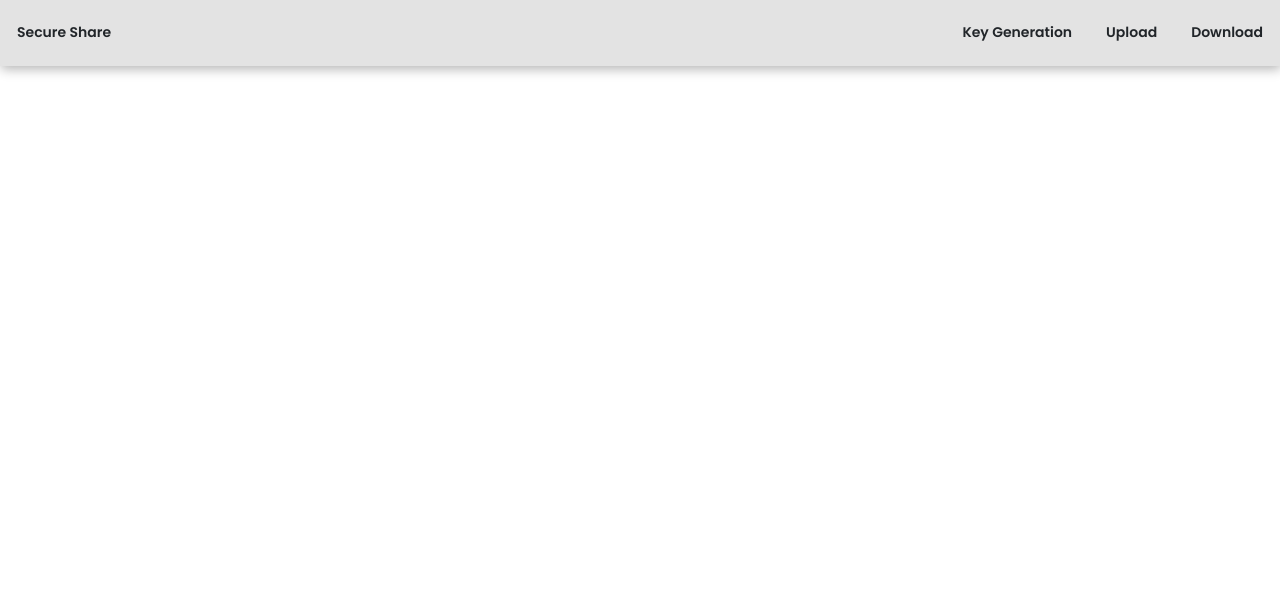
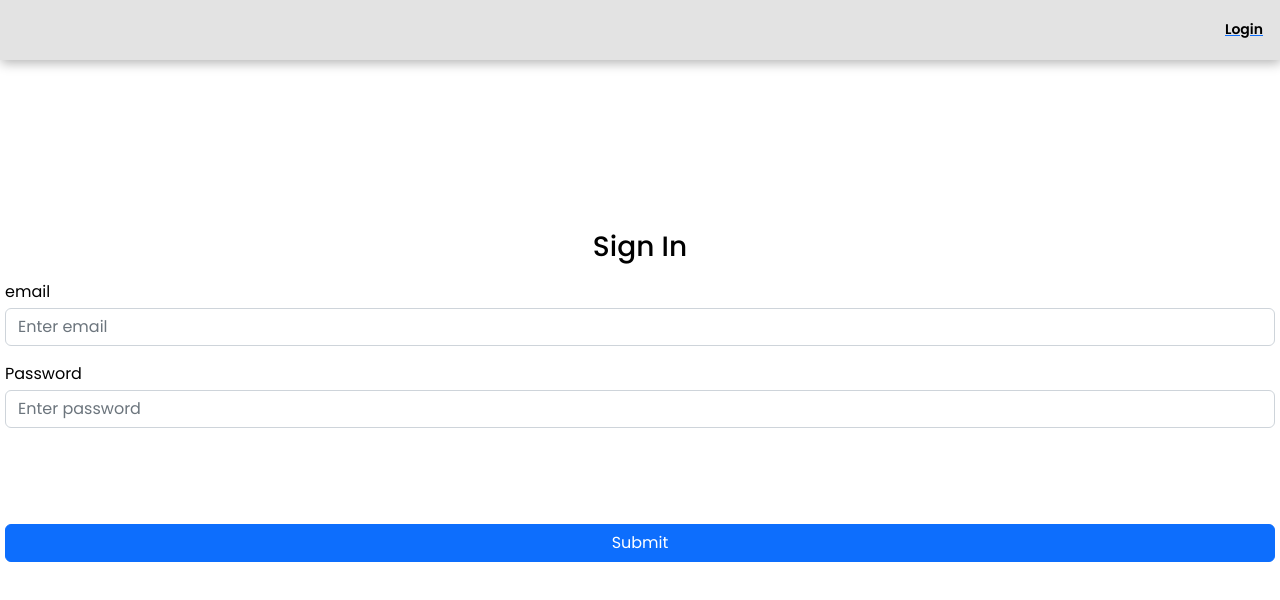
Before and after one commit to Rohith1221/btp-frontend, a React (Create React App) app: page /login in a window 1280 px wide. Shown: the top 600 px of the page. Built offline with nearby package versions, Linux system fonts and the light colour scheme.

Commit message:
testing login reg api

```diff
--- a/package.json
+++ b/package.json
@@ -6,6 +6,7 @@
     "@testing-library/jest-dom": "^5.16.5",
     "@testing-library/react": "^13.4.0",
     "@testing-library/user-event": "^13.5.0",
+    "axios": "^1.3.4",
     "bootstrap": "^5.2.3",
     "react": "^18.2.0",
     "react-bootstrap": "^2.7.2",
--- a/src/App.js
+++ b/src/App.js
@@ -5,7 +5,10 @@ import KeyGen from "./components/KeyGeneration/KeyGen";
 import Upload from "./components/Upload/Upload";
 import { Download } from "./components/Download/Download";
 import All from "./components/All/All";
-import ReactDOM from 'react-dom';
+import ReactDOM from "react-dom";
+import { Login } from "./components/Login/Login";
+import { Home } from "./components/Home/Home";
+import { Logout } from "./components/Logout/Logout";
 
 function App() {
   return (
@@ -13,6 +16,9 @@ function App() {
       <Router>
         <Navbar />
         <Routes>
+          <Route path="/" exact element={<Home />} />
+          <Route path="/login" exact element={<Login />} />
+          <Route path="/logout" exact element={<Logout />} />
           <Route path="/all" exact element={<All />} />
           <Route path="/keygen" exact element={<KeyGen />} />
           <Route path="/upload" exact element={<Upload />} />
--- /dev/null
+++ b/src/components/Home/Home.jsx
@@ -0,0 +1,41 @@
+import { useEffect, useState } from "react";
+import axios from "axios";
+import { Navigate } from "react-router-dom";
+
+export const Home = () => {
+  const [message, setMessage] = useState("");
+
+  useEffect(() => {
+    if (localStorage.getItem("access_token") === null) {
+      window.location.href = "/login";
+    } else {
+      (async () => {
+        let data;
+        try {
+          data = await axios.get(
+            "https://dfssuiab-backend-production.up.railway.app/app/key-generation/",
+            {
+              headers: {
+                "Content-Type": "application/json",
+              },
+            },
+            (req, res) => {
+              console.log(req.headers.authorization); // log the Authorization header
+            }
+          );
+          console.log(data);
+
+          setMessage(data.message);
+        } catch (e) {
+          console.log("not auth");
+        }
+      })();
+    }
+  }, []);
+
+  return (
+    <div className="form-signin mt-5 text-center">
+      <h3>Hi {message}</h3>
+    </div>
+  );
+};
--- /dev/null
+++ b/src/components/Login/Login.jsx
@@ -0,0 +1,78 @@
+import axios from "axios";
+import { Navigate } from "react-router-dom";
+import { useState } from "react";
+
+export const Login = () => {
+  const [email, setemail] = useState("");
+  const [password, setPassword] = useState("");
+
+  const submit = async (e) => {
+    e.preventDefault();
+
+    const user = {
+      email: email,
+      password: password,
+    };
+    let data;
+    try {
+      data = await axios.post(
+        "https://dfssuiab-backend-production.up.railway.app/app/registration/",
+        user,
+        {
+          headers: {
+            "Content-Type": "application/json",
+          },
+        },
+        { withCredentials: true }
+      );
+    } catch (err) {
+      console.log("ERROR: ", err);
+    }
+    let token = data.data.data.access_token;
+    console.log(`Bearer ${token}`);
+    console.log("token is :", data.data.data.access_token);
+    localStorage.clear();
+    localStorage.setItem("access_token", token);
+    axios.defaults.headers.common["Authorization"] = `Bearer ${token}`;
+    window.location.href = "/";
+  };
+
+  return (
+    <div className="Auth-form-container">
+      <form className="Auth-form" onSubmit={submit}>
+        <div className="Auth-form-content">
+          <h3 className="Auth-form-title">Sign In</h3>
+          <div className="form-group mt-3">
+            <label>email</label>
+            <input
+              className="form-control mt-1"
+              placeholder="Enter email"
+              name="email"
+              type="text"
+              value={email}
+              required
+              onChange={(e) => setemail(e.target.value)}
+            />
+          </div>
+          <div className="form-group mt-3">
+            <label>Password</label>
+            <input
+              name="password"
+              type="password"
+              className="form-control mt-1"
+              placeholder="Enter password"
+              value={password}
+              required
+              onChange={(e) => setPassword(e.target.value)}
+            />
+          </div>
+          <div className="d-grid gap-2 mt-3">
+            <button type="submit" className="btn btn-primary">
+              Submit
+            </button>
+          </div>
+        </div>
+      </form>
+    </div>
+  );
+};
--- /dev/null
+++ b/src/components/Logout/Logout.jsx
@@ -0,0 +1,39 @@
+import { useEffect, useState } from "react";
+import axios from "axios";
+
+export const Logout = () => {
+  useEffect(() => {
+    (async () => {
+      try {
+        const { data } = await axios.post(
+          "https://dfssuiab-backend-production.up.railway.app/app/logout/",
+          {
+            refresh_token: localStorage.getItem("refresh_token"),
+          },
+          {
+            headers: {
+              "Content-Type": "application/json",
+            },
+          },
+          { withCredentials: true }
+        );
+
+        console.log("logout", data);
+        localStorage.clear();
+        axios.defaults.headers.common["Authorization"] = null;
+        window.location.href = "/login";
+      } catch (e) {
+        console.log("logout not working");
+      }
+    })();
+  }, []);
+
+  // console.log(data)
+  // localStorage.clear();
+  // localStorage.setItem('token', data.access);
+  // localStorage.setItem('refresh_token', data.refresh);
+  // axios.defaults.headers.common['Authorization'] = `Bearer ${data['access']}`;
+  // window.location.href = '/'
+
+  return <div></div>;
+};
--- a/src/components/navbar/Navbar.jsx
+++ b/src/components/navbar/Navbar.jsx
@@ -1,16 +1,24 @@
 import React from "react";
 import { Link } from "react-router-dom";
+import { useState, useEffect } from "react";
 import "../navbar/navbar.css";
 function Navbar(props) {
+  const [isAuth, setIsAuth] = useState(false);
+  useEffect(() => {
+    if (localStorage.getItem("access_token") !== null) {
+      setIsAuth(true);
+    }
+  }, [isAuth]);
+
   return (
     <div className="navbar-cont">
       <div className="navbar-left">
-        <Link to="/all" className="link-txt">
+        {/*<Link to="/all" className="link-txt">
           <div>Secure Share</div>
-        </Link>
+  </Link> */}
       </div>
       <div className="navbar-right">
-        <Link to="/keygen" className="link-txt">
+        {/*<Link to="/keygen" className="link-txt">
           <div>Key Generation</div>
         </Link>
         <Link to="/upload" className="link-txt">
@@ -18,7 +26,21 @@ function Navbar(props) {
         </Link>
         <Link to="/download" className="link-txt">
           <div>Download</div>
-        </Link>
+  </Link> */}
+        {isAuth ? (
+          <Link to="/">
+            <div>Home</div>
+          </Link>
+        ) : null}
+        {isAuth ? (
+          <Link to="/logout">
+            <div>Logout</div>
+          </Link>
+        ) : (
+          <Link to="/login">
+            <div className="login">Login</div>
+          </Link>
+        )}
       </div>
     </div>
   );
--- a/src/components/navbar/navbar.css
+++ b/src/components/navbar/navbar.css
@@ -1,7 +1,9 @@
 @import url("https://fonts.googleapis.com/css2?family=Poppins:wght@400;500;600&display=swap");
 * {
   font-family: "Poppins", sans-serif;
+  color: black;
 }
+
 .navbar-cont {
   font-size: 14px;
   display: flex;
```
Also changed, not shown: 1 other file (tests, documents, lock files or other folders).
